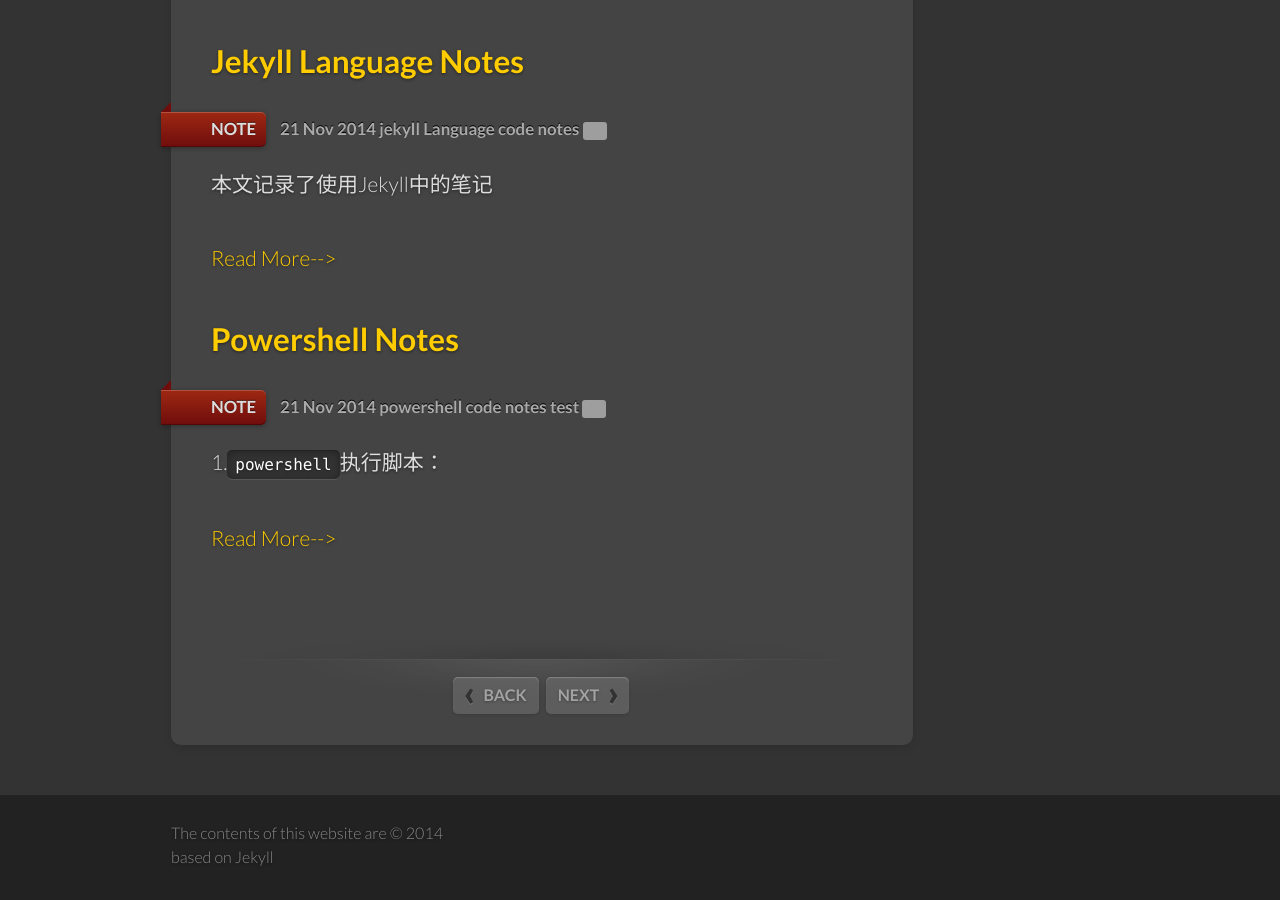
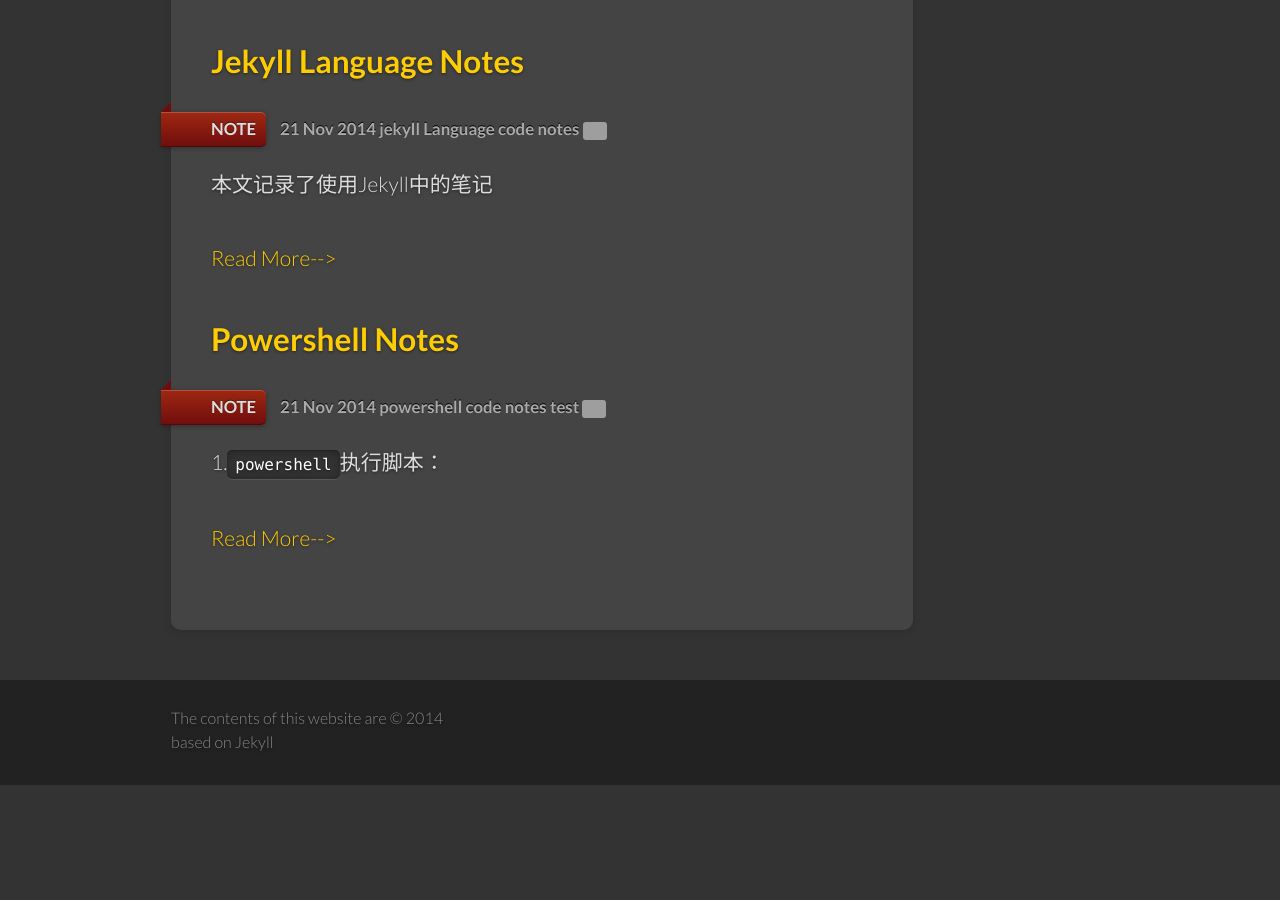
Before and after one commit to codeliker/codeliker.github.io, a Jekyll site: the page built from index.html, in a window 1280 px wide and 900 px high, scrolled down 1176 px. Built offline with Jekyll 4.4.1, drawn with Linux system fonts in a browser that asks for light colours; the list of posts is cut into pages by our own code; comment, search, counter and statistics services are not loaded; after the commit the page ends 1961 px from its top, so only the background shows below that; grey boxes are pictures that could not be loaded.

Commit message:
del back next

```diff
--- a/_layouts/docs.html
+++ b/_layouts/docs.html
@@ -11,7 +11,7 @@
         <article>
           <h1>{{ page.title }}</h1>
           {{ content }}
-          {% include section_nav.html %}
+          <!-- {% include section_nav.html %} -->
         </article>
       </div>
 
```
